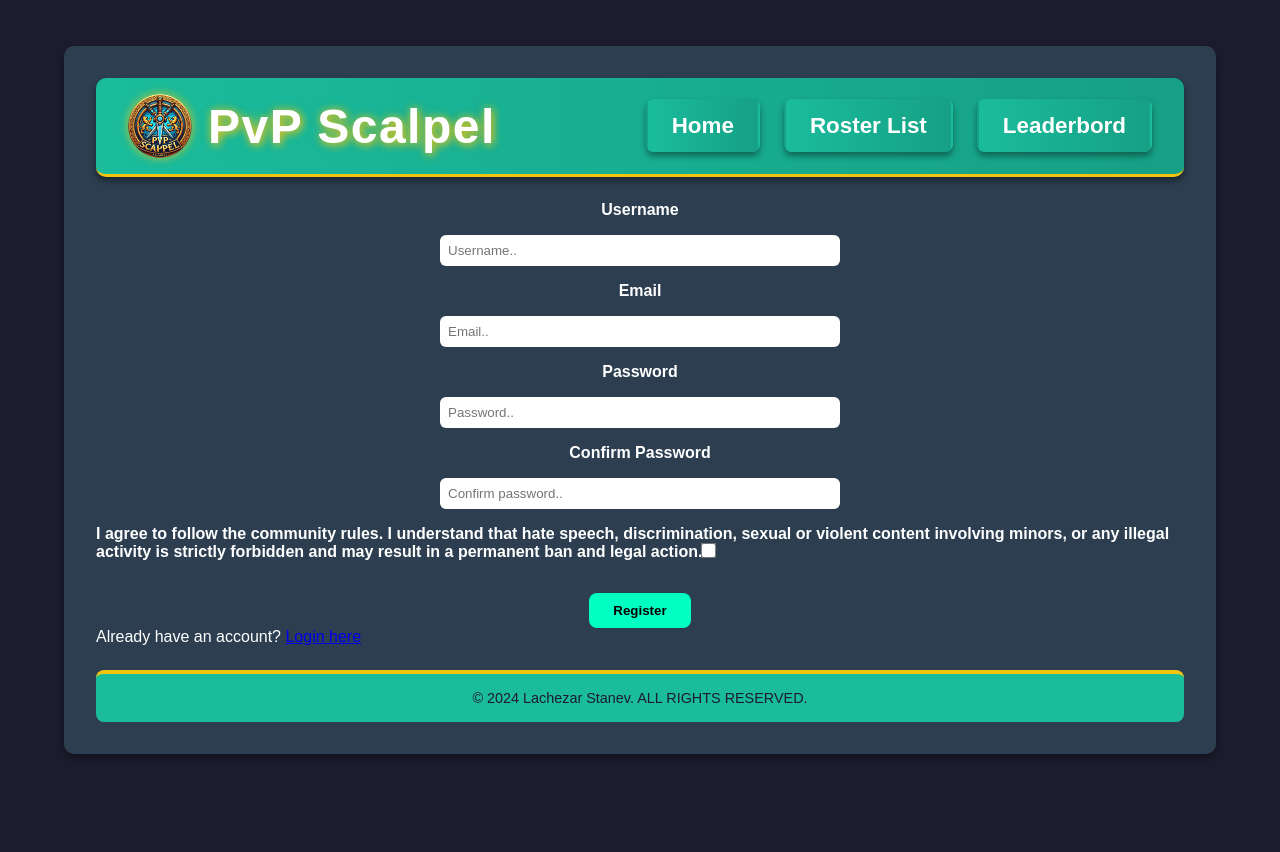
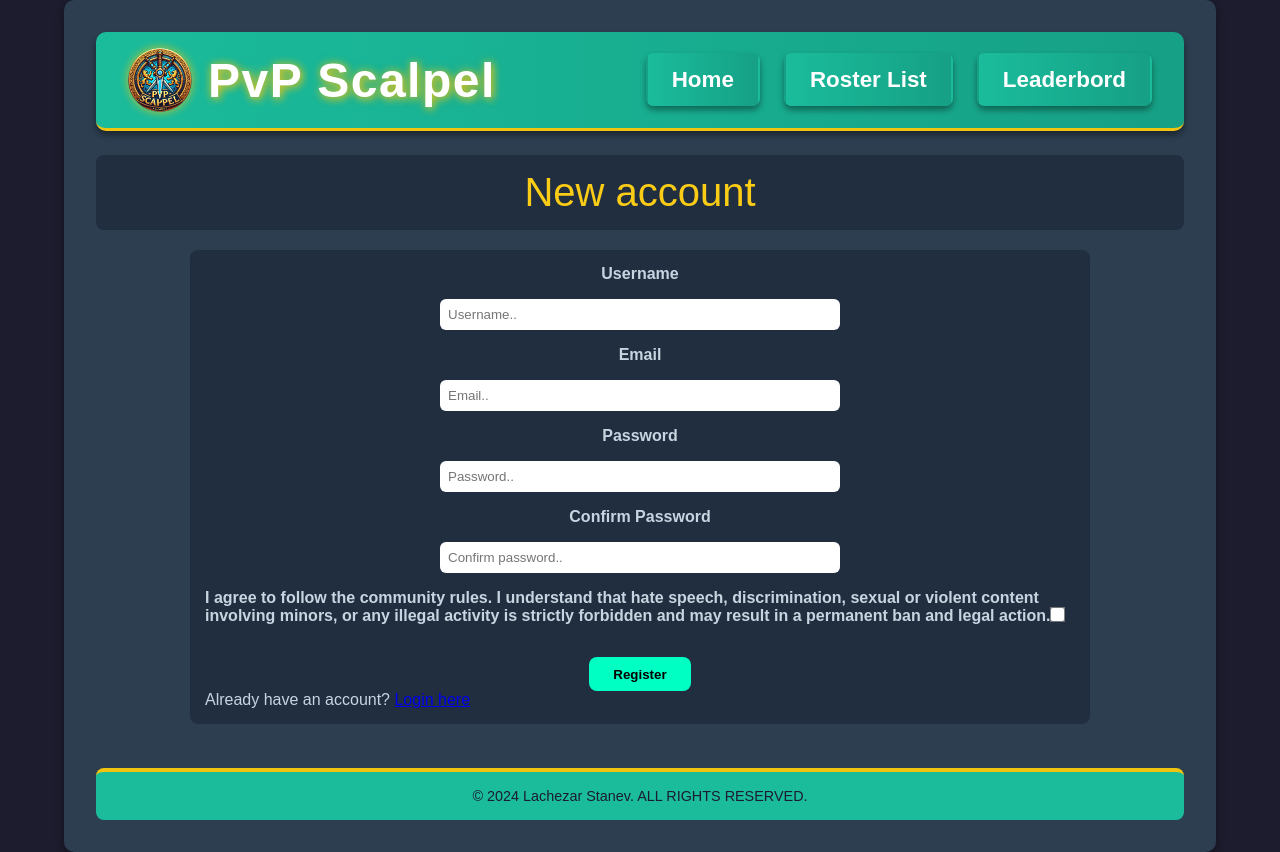
Before and after one commit to lStanev00/PvP-Scalpel-FrontEnd, a React (Vite) app: page /register in a window 1280 px wide. Before the commit the page ends 800 px from the top, so only its background shows below. Built offline with nearby package versions, Linux system fonts and the light colour scheme.

Commit message:
Page layout stiling + adding a banner section

```diff
--- a/src/Styles/modular/register.module.css
+++ b/src/Styles/modular/register.module.css
@@ -84,3 +84,33 @@
   .error-msg {
     color: #ff4d4d;
   }
+
+  .container {
+    display: flex;
+    max-width: 900px;
+    margin: auto;
+    padding: 20px;
+    background: rgba(18, 27, 39, 0.75);
+    color: #c7d5e0;
+    border-radius: 8px;
+    margin-bottom: 20px;
+    padding: 15px;
+    background: rgba(30, 41, 59, 0.75);
+    border-radius: 8px;
+}
+
+.banner {
+    display: block;
+    align-items: center;
+    background: rgba(30, 41, 59, 0.75);
+    padding: 15px;
+    border-radius: 8px;
+    margin-bottom: 20px;
+    text-align: center;
+    font-size: 40px;
+    color: #facc15;
+}
+
+* {
+    font-family: Arial, sans-serif;
+}
--- a/src/pages/Register.jsx
+++ b/src/pages/Register.jsx
@@ -7,6 +7,7 @@ export default function Register() {
     const [passError, setPassError] = useState();
     const [rePassError, setRePassError] = useState();
     const [checkError, setCheckError] = useState();
+    const [serverError, setServerError] = useState();
 
     async function handleSubmit(e) {
         e.preventDefault();
@@ -26,6 +27,7 @@ export default function Register() {
         setPassError(undefined);
         setRePassError(undefined);
         setCheckError(undefined);
+        setServerError(undefined);
 
         if (!username || username.length < 3) {
             setUsernameError("Username must be at least 3 characters long.");
@@ -77,11 +79,16 @@ export default function Register() {
                 if (data.username) setUsernameError(error(`username`));
                 if (data.email) setEmailError(error(`email`));
                 return;
+            } else if (req.status === 500) {
+                setServerError(data.message);
             }
         }
     }
 
     return (
+        <>
+            <section className={Style["banner"]}>New account</section>
+            <section className={Style["container"]}>
                 <div className={Style["register-box"]}>
                     <form onSubmit={handleSubmit}>
                         <label>Username</label>
@@ -108,10 +115,13 @@ export default function Register() {
                         </label>
                         {checkError && <p className={Style["error-msg"]}>{checkError}</p>}
 
+                        {serverError && <p className={Style["error-msg"]}><b>{serverError}</b></p>}
                         <button type="submit">Register</button>
                     </form>
 
                     <p>Already have an account? <a href="/login">Login here</a></p>
                 </div>
+            </section>
+        </>
     );
 }
```
Lines whose indentation alone changed are shown as unchanged.
